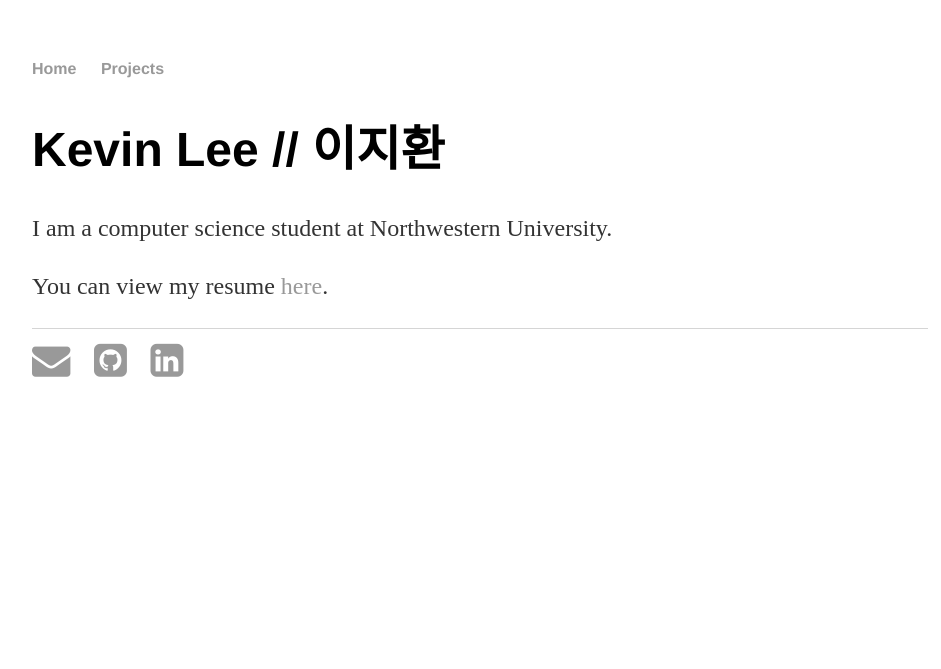
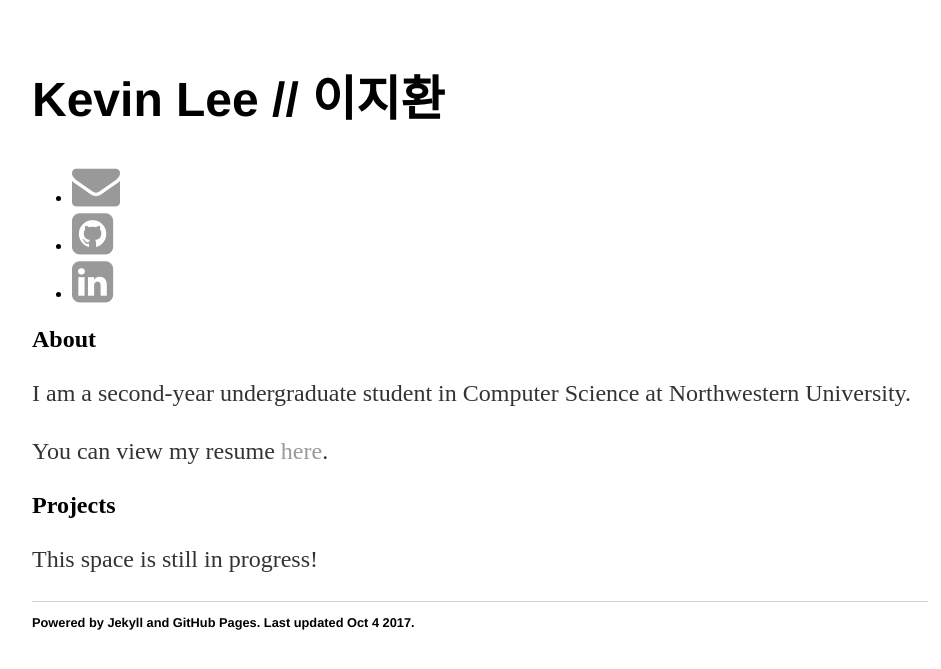
Before and after one commit to kevinjihwanlee/kevinjihwanlee.github.io, a Jekyll site: the page built from index.html, in a window 1280 px wide. Shown: the top 669 px of the page, without its empty margins (160-1101 px from the left). Built offline with Jekyll 4.4.1, drawn with Linux system fonts in a browser that asks for light colours.

Commit message:
changing layout before big overhaul

```diff
--- a/_layouts/default.html
+++ b/_layouts/default.html
@@ -7,12 +7,14 @@
 			<link rel="stylesheet" href="/font-awesome-4.7.0/css/font-awesome.min.css">
 		</head>
 		<body>
+			<!--
 			<nav>
 	    		<ul>
 	        		<li><a href="/">Home</a></li>
 		        	<li><a href="/projects">Projects</a></li>
 	    		</ul>
 			</nav>
+			-->
 			<div class="container">
 
 			{{ content }}
@@ -20,9 +22,7 @@
 			</div><!-- /.container -->
 			<footer>
 	    		<ul>
-	        		<li><a href="mailto:kevin.jihwan.lee@gmail.com" target = "_blank" class="fa fa-envelope fa-3x"></a></li>
-	        		<li><a href="https://github.com/kevinjihwanlee" target = "_blank" class="fa fa-github-square fa-3x"></a></li>
-	        		<li><a href="https://www.linkedin.com/in/kevin-jihwan-lee/" target = "_blank" class="fa fa-linkedin-square fa-3x"></a></li>
+	        		Powered by Jekyll and GitHub Pages. Last updated Oct 4 2017.
 				</ul>
 			</footer>
 		</body>
--- a/index.html
+++ b/index.html
@@ -4,6 +4,15 @@ title: Kevin Lee
 ---
 <div class="blurb">
 	<h1>Kevin Lee // 이지환</h1>
-	<p>I am a computer science student at Northwestern University.</p>
+	    <ul>
+	        <li><a href="mailto:kevin.jihwan.lee@gmail.com" target = "_blank" class="fa fa-envelope fa-3x"></a></li>
+	        <li><a href="https://github.com/kevinjihwanlee" target = "_blank" class="fa fa-github-square fa-3x"></a></li>
+	        <li><a href="https://www.linkedin.com/in/kevin-jihwan-lee/" target = "_blank" class="fa fa-linkedin-square fa-3x"></a></li>
+		</ul>
+	<h2>About </h2>
+	<p>I am a second-year undergraduate student in Computer Science at Northwestern University.</p>
 	<p>You can view my resume <a href="/resume/KEVIN_LEE_RESUME.pdf" target = "_blank" >here</a>.
+	<h2>Projects</h2>
+	<p>This space is still in progress!</p>
+
 </div><!-- /.blurb -->
```
